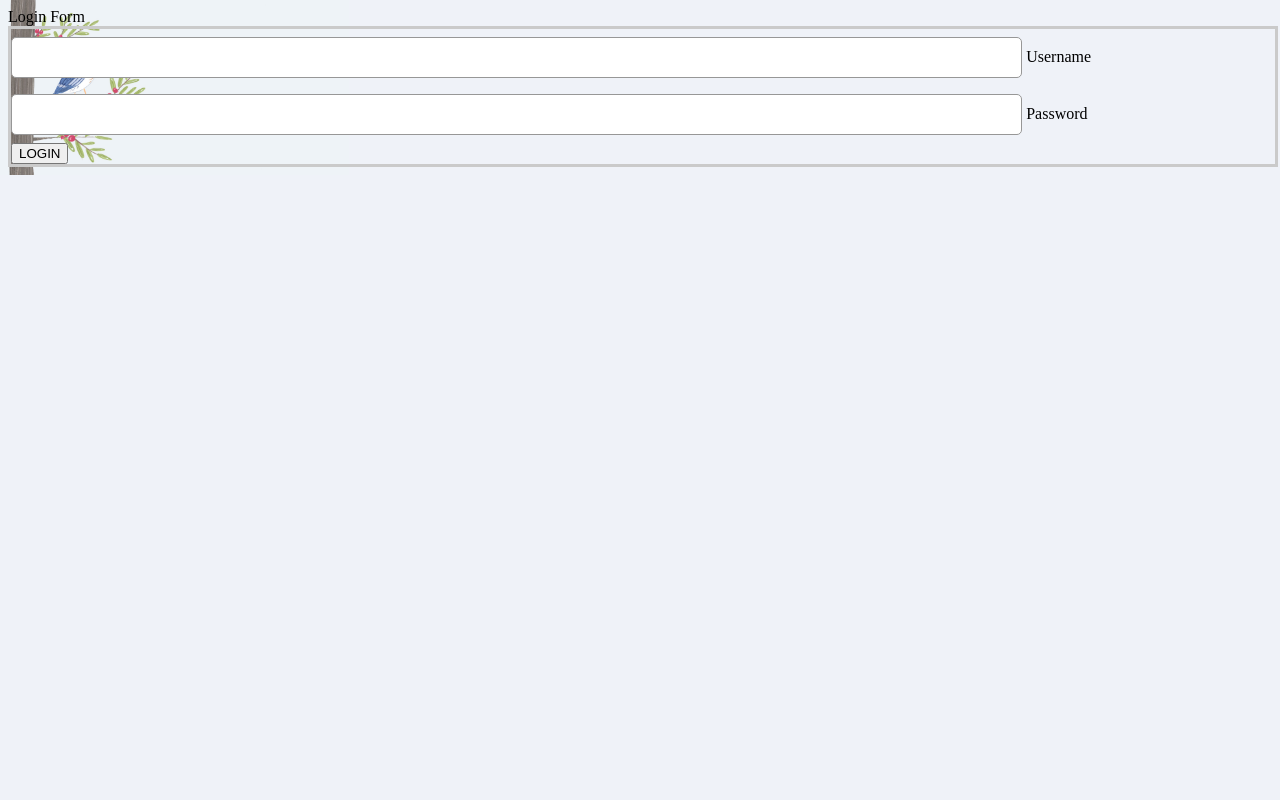
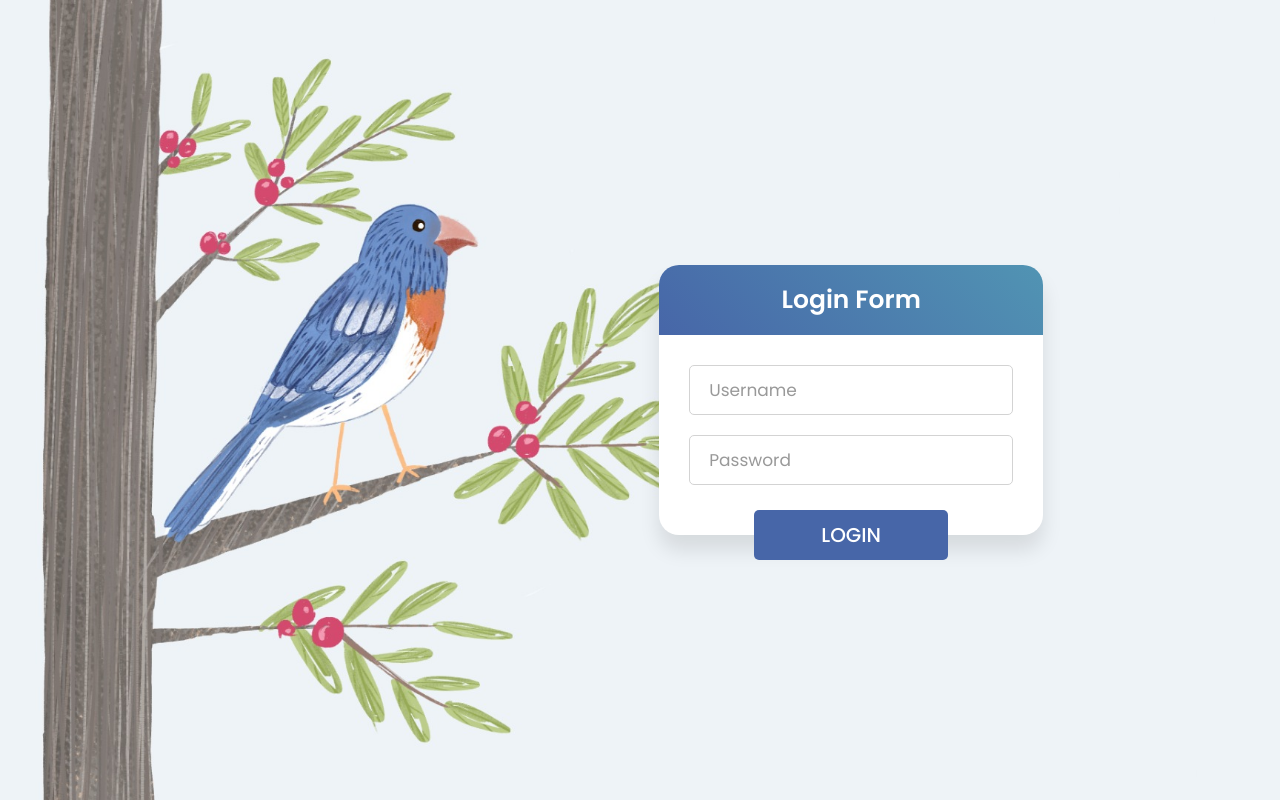
Before and after one commit to AmrutaKoshe/Project-Planner, a PHP site: page /login.html in a window 1280 px wide. Run offline with PHP 8.4, Linux system fonts and the light colour scheme.

Commit message:
Update login.css

```diff
--- a/css/login.css
+++ b/css/login.css
@@ -1,77 +1,155 @@
-body{
+@import url('https://fonts.googleapis.com/css?family=Poppins:400,500,600,700&display=swap');
+*{
+  margin: 0;
+  padding: 0;
+  box-sizing: border-box;
+  font-family: 'Poppins', sans-serif;
+}
+html,body{
+  display: grid;
+  height: 100%;
+  width: 100%;
+  place-items: center;
+  /* background: #f2f2f2; */
   background-color: #eff2f8;
   background-image: url('images/birddbgg.jpg');
   background-repeat: no-repeat;
   background-size: auto 100%;
+  /* background: linear-gradient(-135deg, #c850c0, #4158d0); */
+}
+::selection{
+  background: #4158d0;
+  color: #fff;
+}
+.wrapper{
+  margin-left: 33%;
+  width: 30%;
+  height: 270px;
+  background: #fff;
+  border-radius: 20px;
+  box-shadow: 0px 15px 20px rgba(0,0,0,0.1);
+}
+.wrapper .title{
+  font-size: 25px;
+  font-weight: 600;
+  text-align: center;
+  line-height: 70px;
+  color: #fff;
+  user-select: none;
+  border-radius: 20px 20px 0 0;
+  background: linear-gradient(-135deg, #5194b3, #4766a8);
+}
+.wrapper form{
+  padding: 10px 30px 50px 30px;
+}
+.wrapper form .field{
+  height: 50px;
+  width: 100%;
+  margin-top: 20px;
+  position: relative;
+}
+.wrapper form .field input{
+  height: 100%;
+  width: 100%;
+  outline: none;
+  font-size: 17px;
+  padding-left: 20px;
+  border: 1px solid lightgrey;
+  border-radius: 5px;
+  transition: all 0.3s ease;
 }
 
-form {
-  border: 3px solid #cacaca;
-
-   width: 100%;
-  height: 100%;
+#log{
+  width: 60%;
+  margin-left: 20%;
 }
 
-
-input[type=text], input[type=password] {
-  width: 80%;
-  padding: 12px 20px;
-  margin: 8px 0;
-  border: 1px solid rgb(151, 151, 151);
-  border-radius: 5px;
-  box-sizing: border-box;
-  font-family: Verdana, Geneva, Tahoma, sans-serif;
+.wrapper form .field input:hover{
+  border-bottom: 2px solid #3f3a3b;
 }
 
-input[type=text]:hover,input[type=password]:hover {
-    border-bottom: 2px solid rgb(61, 61, 61)
-  }
-
-  h1{
-      color: rgb(37, 37, 37);
-      font-family: 'Trebuchet MS', 'Lucida Sans Unicode', 'Lucida Grande', 'Lucida Sans', Arial, sans-serif;
-  }
-
-button {
-  background-color: #4766a8;
-  color: white;
-  border-radius: 5px;
-  padding: 14px 20px;
-  margin: 8px 0;
+.wrapper form .field input:focus,
+form .field input:valid{
+  border-color: #4158d0;
+}
+.wrapper form .field label{
+  position: absolute;
+  top: 50%;
+  left: 20px;
+  color: #999999;
+  font-weight: 400;
+  font-size: 17px;
+  pointer-events: none;
+  transform: translateY(-50%);
+  transition: all 0.3s ease;
+}
+form .field input:focus ~ label,
+form .field input:valid ~ label{
+  top: 0%;
+  font-size: 16px;
+  color: #4158d0;
+  background: #fff;
+  transform: translateY(-50%);
+}
+form .content{
+  display: flex;
+  width: 100%;
+  height: 50px;
+  font-size: 12px;
+  align-items: center;
+  justify-content: space-around;
+}
+form .content .checkbox{
+  display: flex;
+  align-items: center;
+  justify-content: center;
+}
+form .content input{
+  width: 15px;
+  height: 15px;
+  background: red;
+}
+form .content label{
+  color: #262626;
+  user-select: none;
+  padding-left: 5px;
+}
+form .content .pass-link{
+  color: "";
+}
+form .field input[type="submit"]{
+  color: #fff;
   border: none;
-  text-transform:uppercase;
-  font-family: Verdana, Geneva, Tahoma, sans-serif;
+  padding-left: 0;
+  margin-top: 5px;
+  font-size: 20px;
+  font-weight: 500;
   cursor: pointer;
-  width: 80%;
+  background: #4766a8;
+  transition: all 0.3s ease;
 }
 
-
-button:hover {
-  background-color: #6380c0;
+form .field input[type="submit"]:active{
+  transform: scale(0.95);
 }
 
-
-.container {
-  padding: 20px;
-  text-align: center;
-  margin-top: 13%;
-  background-color: rgb(226, 234, 248);
-  margin-left: 50%;
-  width: 30%;
-  height: 210px;
-  border-radius: 30px;
-  border: 1px solid rgb(135, 148, 175);
+form .field input[type="submit"]:hover{
+  transform: scale(0.95);
+  background: #5979be;
+  border-bottom: 0px;
 }
 
-@media screen and (max-width: 768px){
-  .container {
-    margin-left: 10%;
-    text-align: center;
-    margin-top: 50%;
-    width: 70%;
-  }
-
-  body{
-    background-image: none;
-  }
+form .signup-link{
+  color: #262626;
+  margin-top: 20px;
+  text-align: center;
 }
+form .pass-link a,
+form .signup-link a{
+  color: #4158d0;
+  text-decoration: none;
+}
+form .pass-link a:hover,
+form .signup-link a:hover{
+  text-decoration: underline;
+}
```
